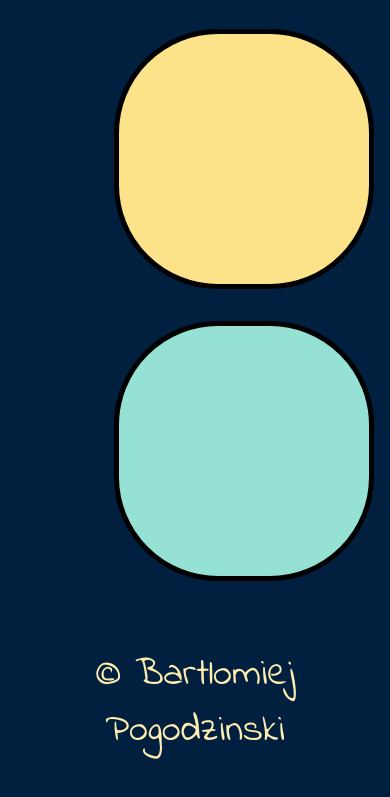
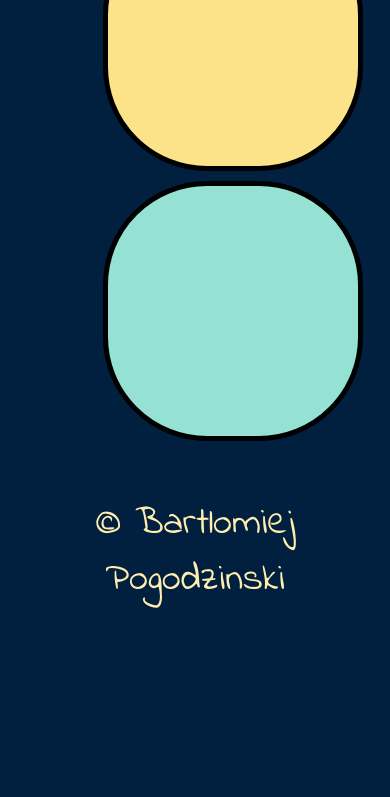
Before and after one commit to BartekPog/Simon, a plain HTML site: page index.html in a window 390 px wide. Shown: the part 1127-1924 px from the top of the page. After the commit the page ends 1774 px from the top, so only its background shows below. Drawn offline with nearby package versions, Linux system fonts and the light colour scheme.

Commit message:
mobile further update

```diff
--- a/index.html
+++ b/index.html
@@ -3,7 +3,7 @@
 
 <head>
   <meta charset="utf-8">
-  <meta name="viewport" content="width=device-width, user-scalable=no" />
+  <meta name="viewport" content="width=device-width, initial-scale=1.0, minimum-scale=1.0, maximum-scale=1.0, user-scalable=no" />
   <title>Simon</title>
   <link rel="shortcut icon" href="favicon.ico">
 
--- a/styles.css
+++ b/styles.css
@@ -1,5 +1,5 @@
 html {
-	-webkit-text-size-adjust: none;
+	/* -webkit-text-size-adjust: none; */
 	touch-action: manipulation;
 }
 
@@ -11,7 +11,7 @@ body {
 }
 
 .level-title {
-  font-size: 6rem;
+  font-size: 2.3em;
   margin:  3% 10%;
   color: #ffedaf;
   line-height:1.4;
@@ -29,7 +29,7 @@ body {
 }
 
 .btn {
-  margin: 12px;
+  margin: 0.6%;
   display: inline-block;
   height: 250px;
   width: 250px;
@@ -64,7 +64,7 @@ body {
 }
 
 .stopka{
-  font-size:2.4rem;
+  font-size:2.4em;
   font-weight:200;
   padding:2% 0 0;
 }
```
